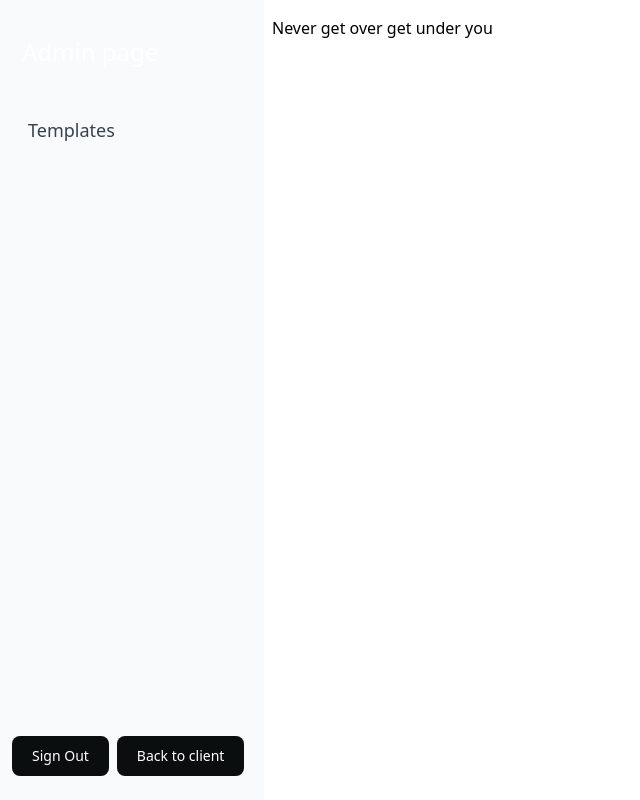
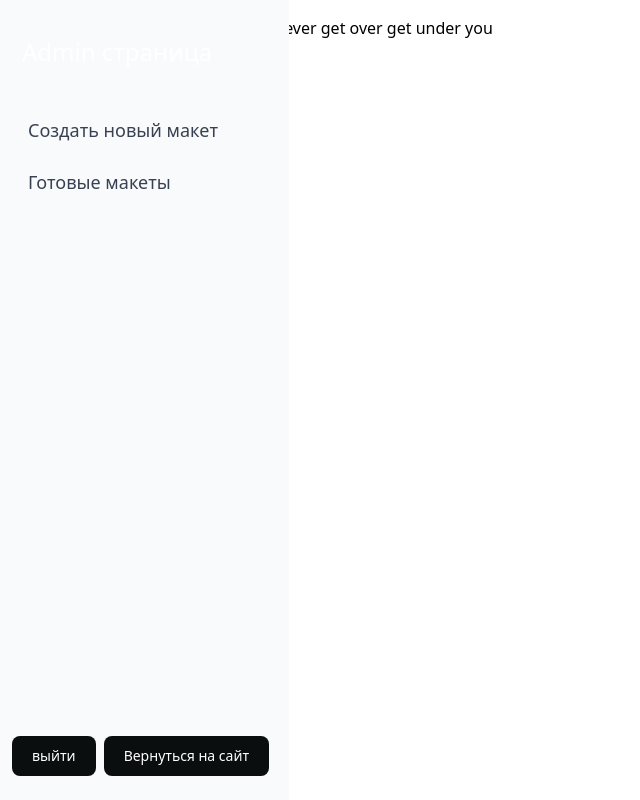
Before and after one commit to tima1704/SalymbekovUniversity, a React (Vite) app: page / in a window 1280 px wide. Shown: the whole page, without its empty margins (0-640 px from the left). Built offline with nearby package versions, Linux system fonts and the light colour scheme.

Commit message:
add: new link

```diff
--- a/src/components/Modals/index.tsx
+++ b/src/components/Modals/index.tsx
@@ -34,13 +34,8 @@ export const Modals: React.FC = () => {
             X
           </button>
         </div>
-        {typeModal === "templates" && (
-          <div className="text-black">
-            Lorem ipsum dolor sit amet consectetur adipisicing elit. Incidunt
-            eligendi atque doloribus! Magnam repellendus corrupti cupiditate
-            delectus deserunt atque possimus, ipsam et, molestias dolore
-            deleniti repudiandae odit omnis laudantium voluptatem.
-          </div>
+        {typeModal === "create" && (
+          <div className="text-black"></div>
         )}
       </div>
     </div>
--- a/src/components/main/AppWrapper/index.tsx
+++ b/src/components/main/AppWrapper/index.tsx
@@ -1,5 +1,4 @@
 import React from "react";
-import { Header } from "../Header";
 import SideBarBlock from "../SideBar";
 
 interface IWrapper {
--- a/src/components/main/SideBar/index.tsx
+++ b/src/components/main/SideBar/index.tsx
@@ -10,7 +10,11 @@ interface ILinks {
 
 const sidebarLinks: ILinks[] = [
   {
-    name: "Templates",
+    name: "Создать новый макет",
+    modal: "create",
+  },
+  {
+    name: "Готовые макеты",
     modal: "templates",
   },
 ];
@@ -26,12 +30,11 @@ const Sidebar: React.FC = () => {
     >
       <div className="h-full flex flex-col justify-between px-3 py-4 overflow-y-auto">
         <div>
-          <Link
-            to="/"
+          <p
             className="flex items-center pl-2.5 mt-5 text-white text-2xl"
           >
-            Admin page
-          </Link>
+            Admin страница
+          </p>
           <ul className="space-y-2 font-medium mt-10">
             {sidebarLinks.map((item, index) => (
               <li key={index}>
@@ -52,13 +55,13 @@ const Sidebar: React.FC = () => {
             type="button"
             className="text-white bg-[#0a0e0f] hover:bg-[#050708]/90 focus:ring-4 focus:outline-none focus:ring-[#050708]/50 font-medium rounded-lg text-sm px-5 py-2.5 text-center inline-flex items-center dark:focus:ring-[#050708]/50 dark:hover:bg-[#050708]/30 mr-2 mb-2"
           >
-            Sign Out
+            выйти
           </button>
           <button
             type="button"
             className="text-white bg-[#0a0e0f] hover:bg-[#050708]/90 focus:ring-4 focus:outline-none focus:ring-[#050708]/50 font-medium rounded-lg text-sm px-5 py-2.5 text-center inline-flex items-center dark:focus:ring-[#050708]/50 dark:hover:bg-[#050708]/30 mr-2 mb-2"
           >
-            Back to client
+            Вернуться на сайт
           </button>
         </div>
       </div>
--- a/src/index.css
+++ b/src/index.css
@@ -6,3 +6,22 @@ body {
   margin: 0;
   width: 100%;
 }
+
+.scale {
+  width: 35px;
+  height: 35px;
+  border-radius: 50%;
+  font-size: 16px;
+  top: 30px;
+  right: 30px;
+  transition: 0.2s;
+  position: absolute;
+  color: white;
+  background: none;
+  font-weight: bold;
+  border: 3px solid white;
+}
+.scale:hover {
+  background-color: white;
+  color: black;
+}
--- a/src/redux/ModalReducer/types.ts
+++ b/src/redux/ModalReducer/types.ts
@@ -4,6 +4,7 @@ export interface IModalView {
 
 export type TModals =
   | "templates"
+  | "create"
 
 
 export enum ModalActionsTypes {
```
